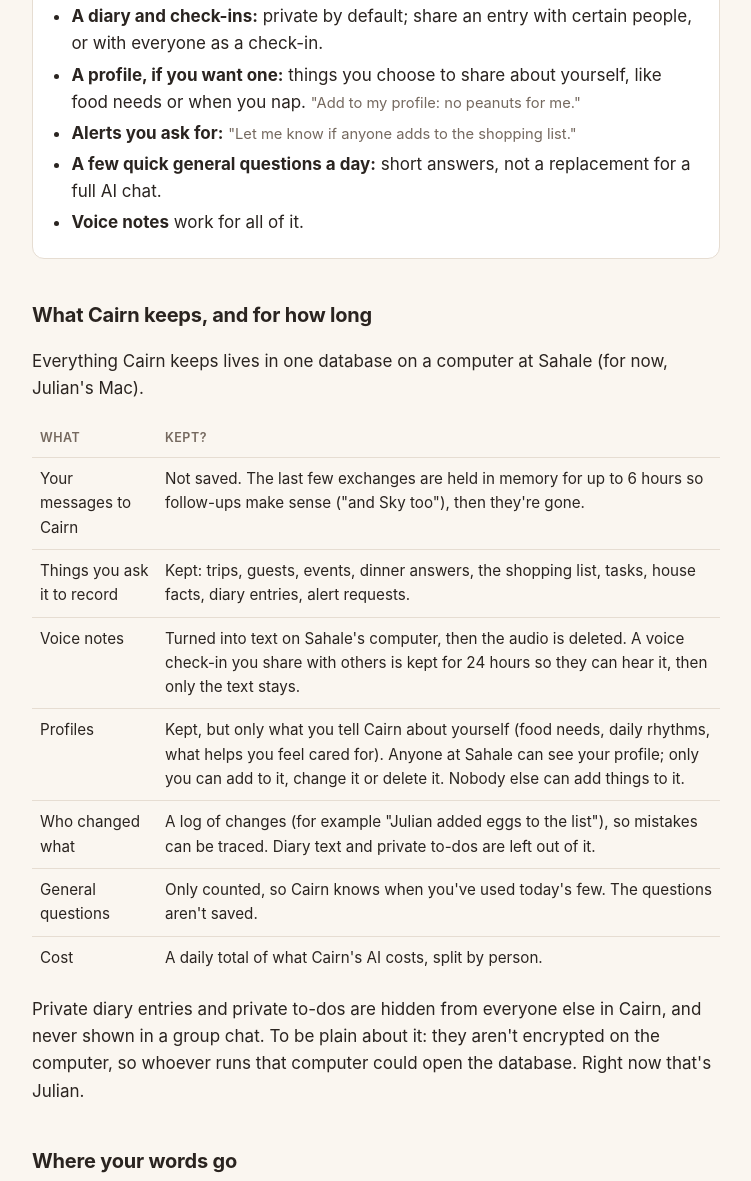
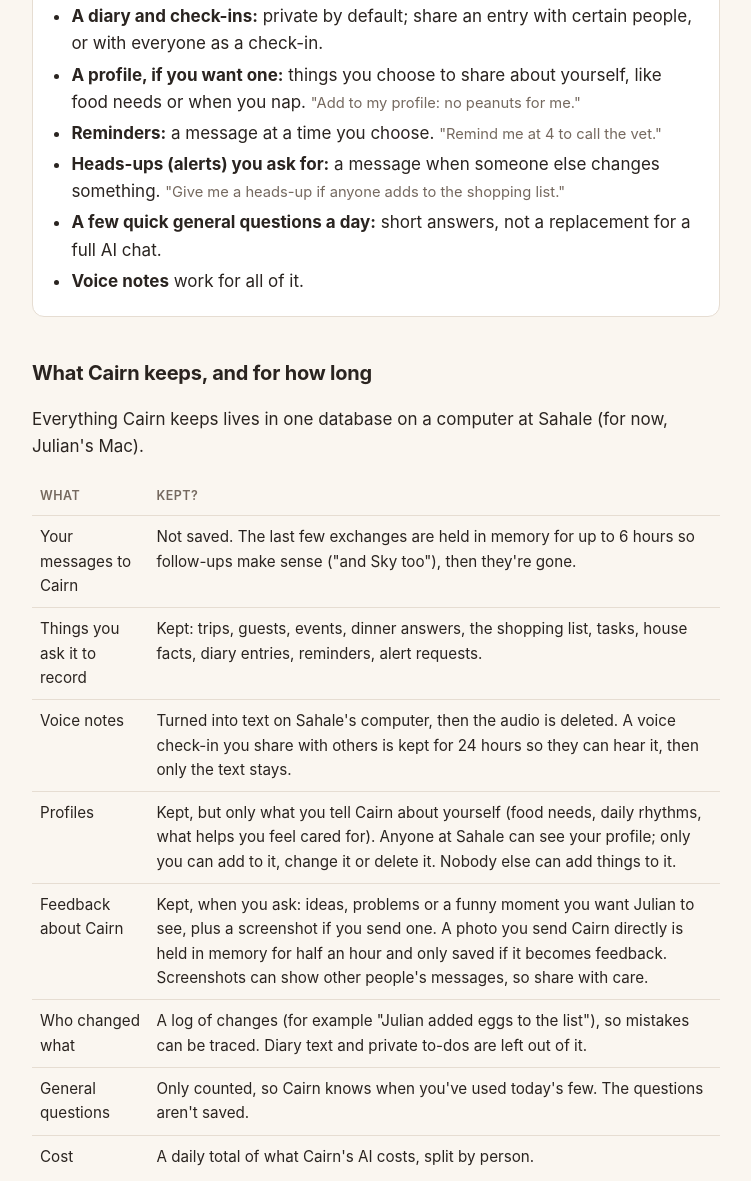
Before and after one commit to jsmith767/website, a plain HTML site: page cairn/index.html in a window 1280 px wide. Shown: the part 751-1932 px from the top of the page, without its empty margins (264-1015 px from the left). Drawn offline with Linux system fonts and the light colour scheme.

Commit message:
Cairn page: reminders, heads-ups, feedback about Cairn
Co-Authored-By: Claude Opus 5.5 <noreply@anthropic.com>

```diff
--- a/cairn/index.html
+++ b/cairn/index.html
@@ -64,7 +64,8 @@
       <li><b>House knowledge:</b> <span class="ex">"Where's the spare propane kept?"</span></li>
       <li><b>A diary and check-ins:</b> private by default; share an entry with certain people, or with everyone as a check-in.</li>
       <li><b>A profile, if you want one:</b> things you choose to share about yourself, like food needs or when you nap. <span class="ex">"Add to my profile: no peanuts for me."</span></li>
-      <li><b>Alerts you ask for:</b> <span class="ex">"Let me know if anyone adds to the shopping list."</span></li>
+      <li><b>Reminders:</b> a message at a time you choose. <span class="ex">"Remind me at 4 to call the vet."</span></li>
+      <li><b>Heads-ups (alerts) you ask for:</b> a message when someone else changes something. <span class="ex">"Give me a heads-up if anyone adds to the shopping list."</span></li>
       <li><b>A few quick general questions a day:</b> short answers, not a replacement for a full AI chat.</li>
       <li><b>Voice notes</b> work for all of it.</li>
     </ul>
@@ -76,9 +77,10 @@
     <thead><tr><th>What</th><th>Kept?</th></tr></thead>
     <tbody>
       <tr><td>Your messages to Cairn</td><td>Not saved. The last few exchanges are held in memory for up to 6 hours so follow-ups make sense ("and Sky too"), then they're gone.</td></tr>
-      <tr><td>Things you ask it to record</td><td>Kept: trips, guests, events, dinner answers, the shopping list, tasks, house facts, diary entries, alert requests.</td></tr>
+      <tr><td>Things you ask it to record</td><td>Kept: trips, guests, events, dinner answers, the shopping list, tasks, house facts, diary entries, reminders, alert requests.</td></tr>
       <tr><td>Voice notes</td><td>Turned into text on Sahale's computer, then the audio is deleted. A voice check-in you share with others is kept for 24 hours so they can hear it, then only the text stays.</td></tr>
       <tr><td>Profiles</td><td>Kept, but only what you tell Cairn about yourself (food needs, daily rhythms, what helps you feel cared for). Anyone at Sahale can see your profile; only you can add to it, change it or delete it. Nobody else can add things to it.</td></tr>
+      <tr><td>Feedback about Cairn</td><td>Kept, when you ask: ideas, problems or a funny moment you want Julian to see, plus a screenshot if you send one. A photo you send Cairn directly is held in memory for half an hour and only saved if it becomes feedback. Screenshots can show other people's messages, so share with care.</td></tr>
       <tr><td>Who changed what</td><td>A log of changes (for example "Julian added eggs to the list"), so mistakes can be traced. Diary text and private to-dos are left out of it.</td></tr>
       <tr><td>General questions</td><td>Only counted, so Cairn knows when you've used today's few. The questions aren't saved.</td></tr>
       <tr><td>Cost</td><td>A daily total of what Cairn's AI costs, split by person.</td></tr>
@@ -98,7 +100,7 @@
   <div class="card">
     <ul>
       <li>Read group chats. It only sees messages sent to it directly, plus test groups people opted into, and there only when you start with "Cairn" or @mention it.</li>
-      <li>Message you out of the blue. The only messages it starts are alerts you asked for, which end after a few days, come bundled, and stay quiet overnight.</li>
+      <li>Message you out of the blue. The only messages it starts are reminders you set, at the time you chose, and alerts you asked for, which end after a few days, come bundled, and stay quiet overnight.</li>
       <li>Keep passwords, door codes, Wi-Fi keys or other secrets, even if asked.</li>
       <li>Show your private diary entries or to-dos to anyone else.</li>
       <li>Write to the Almanac. That waits until the Almanac's keepers say yes.</li>
```
